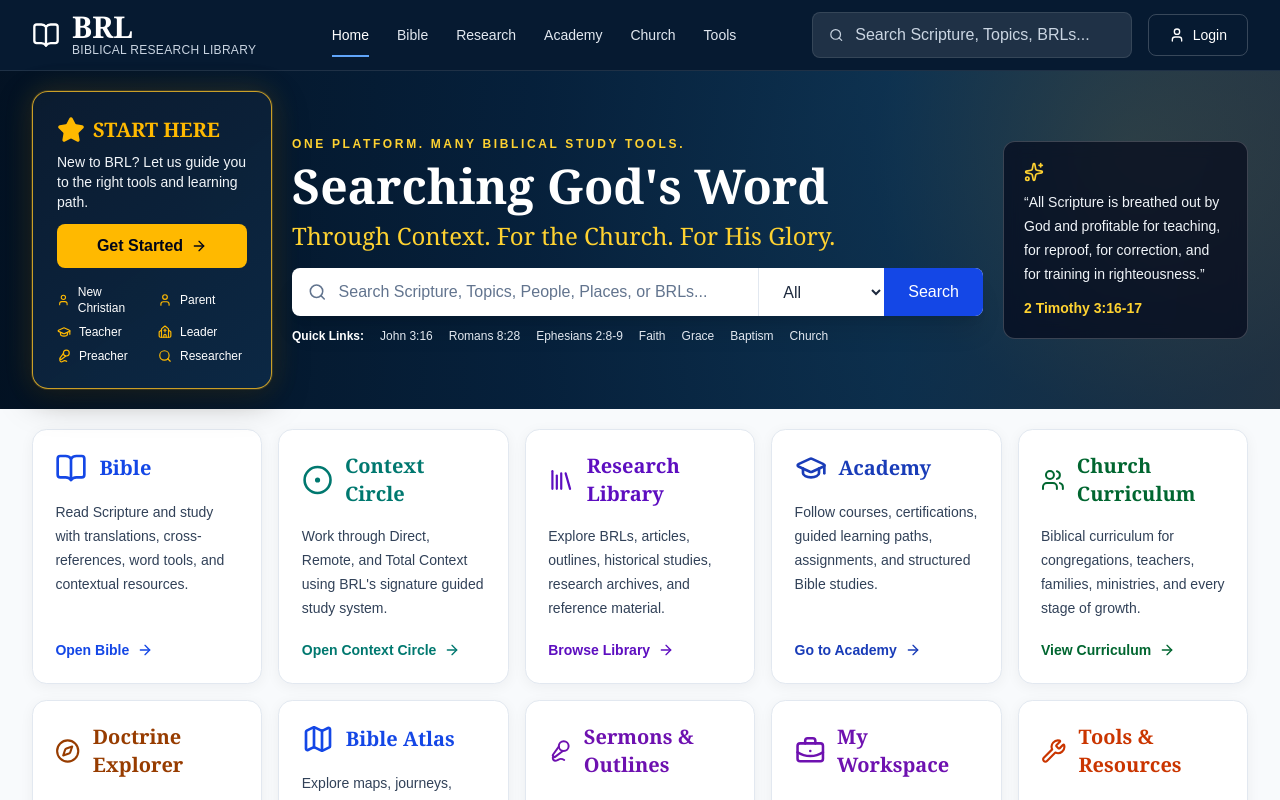
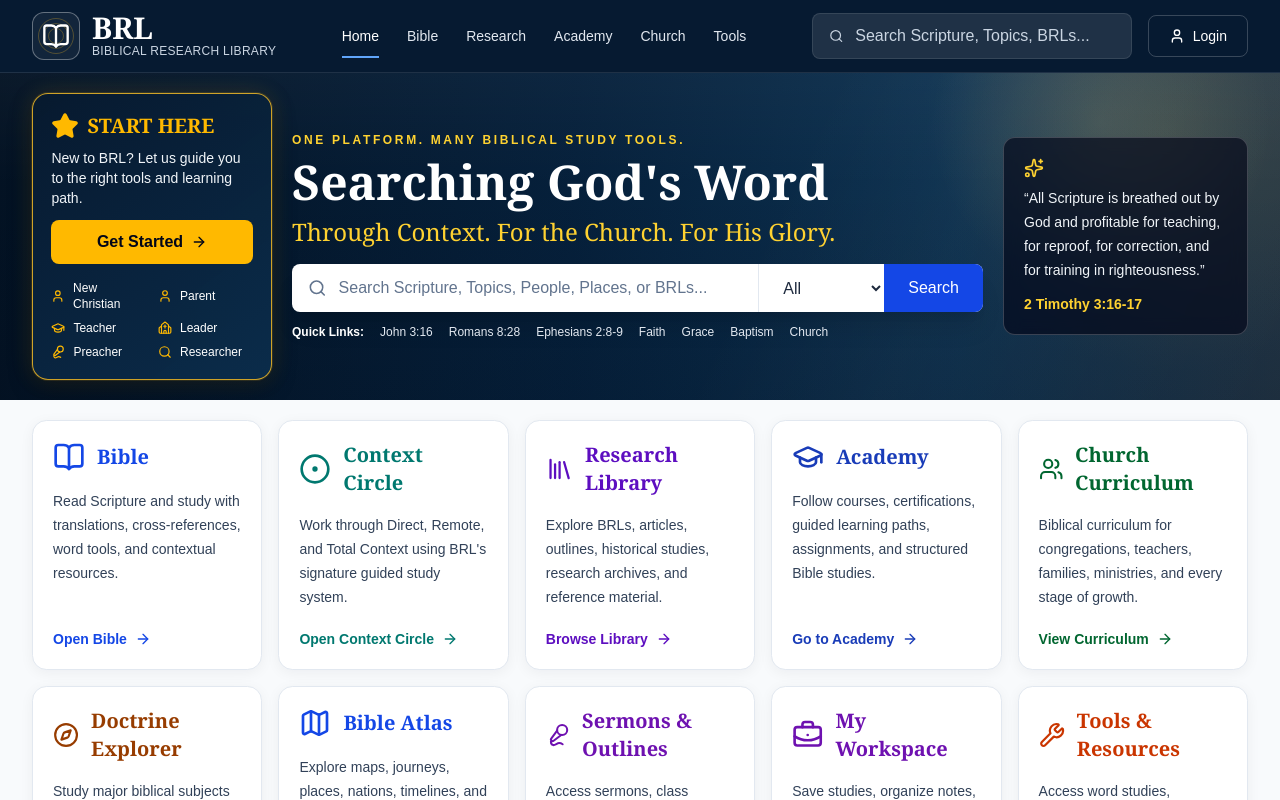
Before and after one commit to DerekDodd89/biblical-research-library, a Next.js app: page / in a window 1280 px wide. Shown: the top 800 px of the page. Built offline with nearby package versions, Linux system fonts and the light colour scheme.

Commit message:
Update globals.css

```diff
--- a/app/globals.css
+++ b/app/globals.css
@@ -30,22 +30,7 @@ select {
   font: inherit;
 }
 
-.hero-background {
-  background:
-    linear-gradient(
-      90deg,
-      rgba(3, 18, 35, 0.98) 0%,
-      rgba(5, 31, 58, 0.93) 42%,
-      rgba(11, 48, 79, 0.78) 70%,
-      rgba(38, 55, 70, 0.75) 100%
-    ),
-    radial-gradient(
-      circle at 88% 25%,
-      rgba(251, 191, 36, 0.35),
-      transparent 22%
-    ),
-    linear-gradient(145deg, #09233e, #183954 50%, #0b1d31);
-}
+/* Navigation */
 
 .nav-link {
   position: relative;
@@ -55,11 +40,11 @@ select {
 }
 
 .nav-link:hover {
-  color: white;
+  color: #ffffff;
 }
 
 .nav-link-active {
-  color: white;
+  color: #ffffff;
 }
 
 .nav-link-active::after {
@@ -72,48 +57,169 @@ select {
   background: #60a5fa;
 }
 
+/* BRL Logo */
+
+.brl-logo-mark {
+  position: relative;
+  display: flex;
+  width: 3rem;
+  height: 3rem;
+  flex-shrink: 0;
+  align-items: center;
+  justify-content: center;
+  overflow: hidden;
+  border: 1px solid rgba(255, 255, 255, 0.35);
+  border-radius: 0.75rem;
+  background: rgba(255, 255, 255, 0.05);
+}
+
+.brl-logo-mark svg {
+  position: relative;
+  z-index: 2;
+}
+
+.brl-logo-ring {
+  position: absolute;
+  border: 1px solid rgba(251, 191, 36, 0.28);
+  border-radius: 999px;
+}
+
+.brl-logo-ring-one {
+  width: 2.25rem;
+  height: 2.25rem;
+}
+
+.brl-logo-ring-two {
+  width: 1.65rem;
+  height: 1.65rem;
+}
+
+.brl-logo-ring-three {
+  width: 1.05rem;
+  height: 1.05rem;
+}
+
+/* Hero Banner */
+
+.hero-background {
+  position: relative;
+  overflow: hidden;
+  background:
+    linear-gradient(
+      90deg,
+      rgba(3, 18, 35, 0.99) 0%,
+      rgba(5, 31, 58, 0.95) 45%,
+      rgba(11, 48, 79, 0.8) 75%,
+      rgba(38, 55, 70, 0.72) 100%
+    ),
+    radial-gradient(
+      circle at 91% 18%,
+      rgba(251, 191, 36, 0.38),
+      transparent 20%
+    ),
+    linear-gradient(
+      145deg,
+      #071a2f,
+      #123755 52%,
+      #182d40
+    );
+}
+
+.hero-background::before {
+  position: absolute;
+  inset: 0;
+  pointer-events: none;
+  content: "";
+  background:
+    radial-gradient(
+      circle at 86% 15%,
+      rgba(255, 226, 145, 0.13),
+      transparent 15%
+    ),
+    linear-gradient(
+      115deg,
+      transparent 0%,
+      transparent 58%,
+      rgba(255, 255, 255, 0.025) 72%,
+      transparent 100%
+    );
+}
+
+.hero-background::after {
+  position: absolute;
+  inset: 0;
+  pointer-events: none;
+  content: "";
+  background:
+    linear-gradient(
+      to bottom,
+      rgba(255, 255, 255, 0.03),
+      transparent 35%,
+      rgba(2, 12, 27, 0.15)
+    );
+}
+
+/* Start Here Panel */
+
 .start-here-panel {
-  border: 1px solid rgba(251, 191, 36, 0.8);
+  position: relative;
+  z-index: 1;
+  align-self: center;
+  border: 1px solid rgba(251, 191, 36, 0.82);
   border-radius: 1rem;
   background:
     linear-gradient(
       145deg,
-      rgba(11, 28, 48, 0.98),
-      rgba(12, 41, 70, 0.94)
+      rgba(7, 26, 47, 0.98),
+      rgba(11, 45, 76, 0.95)
     );
-  padding: 1.5rem;
+  padding: 1.15rem;
   box-shadow:
-    0 0 0 1px rgba(251, 191, 36, 0.15),
-    0 10px 35px rgba(0, 0, 0, 0.35),
-    0 0 28px rgba(251, 191, 36, 0.18);
+    0 0 0 1px rgba(251, 191, 36, 0.12),
+    0 8px 24px rgba(0, 0, 0, 0.3),
+    0 0 22px rgba(251, 191, 36, 0.15);
 }
+
+/* Module Cards */
 
 .module-card {
   display: flex;
-  min-height: 230px;
+  min-height: 215px;
   flex-direction: column;
   border: 1px solid #e2e8f0;
   border-radius: 0.9rem;
-  background: white;
-  padding: 1.4rem;
+  background: #ffffff;
+  padding: 1.25rem;
   box-shadow: 0 3px 14px rgba(15, 23, 42, 0.05);
   transition:
-    transform 160ms ease,
-    border-color 160ms ease,
-    box-shadow 160ms ease;
+    transform 170ms ease,
+    border-color 170ms ease,
+    box-shadow 170ms ease;
 }
 
 .module-card:hover {
-  transform: translateY(-3px);
-  border-color: #bfdbfe;
-  box-shadow: 0 12px 30px rgba(15, 23, 42, 0.1);
+  transform: translateY(-5px);
+  border-color: #93c5fd;
+  box-shadow:
+    0 16px 34px rgba(15, 23, 42, 0.12),
+    0 0 0 1px rgba(147, 197, 253, 0.25);
 }
+
+.module-card svg {
+  transition: transform 170ms ease;
+}
+
+.module-card:hover svg {
+  transform: scale(1.08);
+}
+
+/* Information Panels */
 
 .information-panel {
   min-height: 285px;
   border: 1px solid #e2e8f0;
   border-radius: 0.9rem;
-  background: white;
+  background: #ffffff;
   padding: 1.35rem;
   box-shadow: 0 3px 14px rgba(15, 23, 42, 0.04);
 }
@@ -141,6 +247,31 @@ select {
   color: #1e40af;
 }
 
+/* Responsive Adjustments */
+
+@media (max-width: 1279px) {
+  .hero-background {
+    background:
+      linear-gradient(
+        90deg,
+        rgba(3, 18, 35, 0.99) 0%,
+        rgba(5, 31, 58, 0.96) 58%,
+        rgba(11, 48, 79, 0.82) 100%
+      ),
+      radial-gradient(
+        circle at 91% 18%,
+        rgba(251, 191, 36, 0.3),
+        transparent 23%
+      ),
+      linear-gradient(
+        145deg,
+        #071a2f,
+        #123755 52%,
+        #182d40
+      );
+  }
+}
+
 @media (max-width: 1023px) {
   .start-here-panel {
     max-width: 520px;
@@ -151,4 +282,17 @@ select {
   .module-card {
     min-height: auto;
   }
+
+  .information-panel {
+    min-height: auto;
+  }
+
+  .hero-background {
+    background:
+      linear-gradient(
+        180deg,
+        rgba(3, 18, 35, 0.99) 0%,
+        rgba(5, 31, 58, 0.97) 100%
+      );
+  }
 }
```
